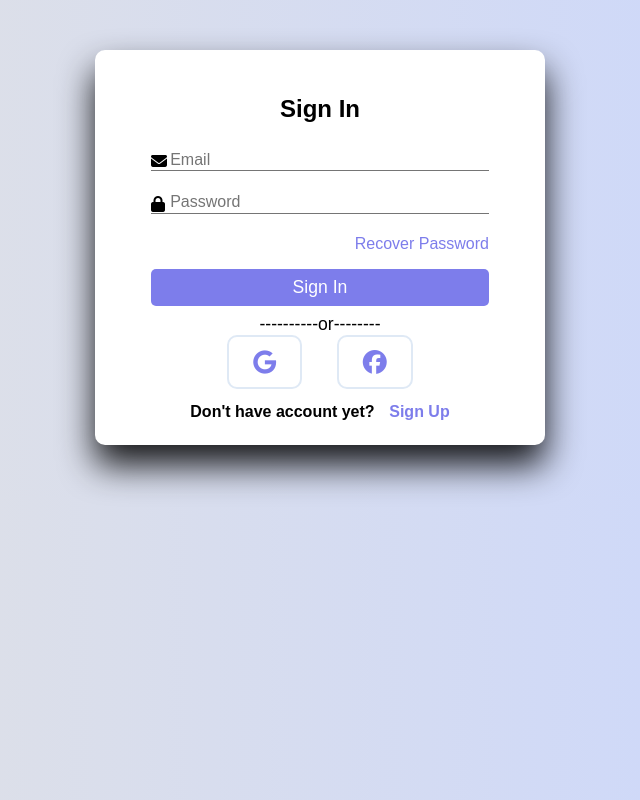
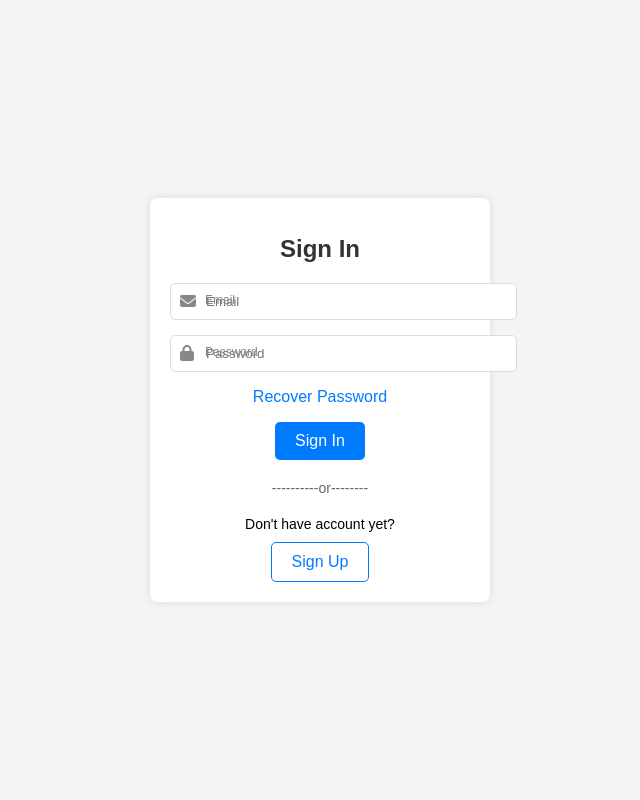
Before and after one commit to anuk549/book_store_IWT, a PHP site: page / in a window 1280 px wide. Shown: the whole page, without its empty margins (320-960 px from the left). Run offline with PHP 8.4, Linux system fonts and the light colour scheme.

Commit message:
remove icon

```diff
--- a/login/index.html
+++ b/login/index.html
@@ -36,10 +36,6 @@
       <p class="or">
         ----------or--------
       </p>
-      <div class="icons">
-        <i class="fab fa-google"></i>
-        <i class="fab fa-facebook"></i>
-      </div>
       <div class="links">
         <p>Already Have Account ?</p>
         <button id="signInButton">Sign In</button>
@@ -67,10 +63,7 @@
         <p class="or">
           ----------or--------
         </p>
-        <div class="icons">
-          <i class="fab fa-google"></i>
-          <i class="fab fa-facebook"></i>
-        </div>
+
         <div class="links">
           <p>Don't have account yet?</p>
           <button id="signUpButton">Sign Up</button>
--- a/login/style.css
+++ b/login/style.css
@@ -1,137 +1,123 @@
-*{
-    margin:0;
-    padding:0;
-    box-sizing:border-box;
-    font-family:"poppins",sans-serif;
+/* General Styles */
+body {
+    font-family: Arial, sans-serif;
+    background-color: #f4f4f4;
+    display: flex;
+    justify-content: center;
+    align-items: center;
+    height: 100vh;
+    margin: 0;
 }
-body{
-    background-color: #c9d6ff;
-    background:linear-gradient(to right,#e2e2e2,#c9d6ff);
+
+.container {
+    background: #fff;
+    padding: 20px;
+    border-radius: 8px;
+    box-shadow: 0 0 10px rgba(0, 0, 0, 0.1);
+    width: 300px;
+    text-align: center;
 }
-.container{
-    background:#fff;
-    width:450px;
-    padding:1.5rem;
-    margin:50px auto;
-    border-radius:10px;
-    box-shadow:0 20px 35px rgba(0,0,1,0.9);
+
+.form-title {
+    margin-bottom: 20px;
+    font-size: 24px;
+    color: #333;
 }
-form{
-    margin:0 2rem;
+
+.input-group {
+    position: relative;
+    margin-bottom: 15px;
 }
-.form-title{
-    font-size:1.5rem;
-    font-weight:bold;
-    text-align:center;
-    padding:1.3rem;
-    margin-bottom:0.4rem;
+
+.input-group i {
+    position: absolute;
+    left: 10px;
+    top: 50%;
+    transform: translateY(-50%);
+    color: #888;
 }
-input{
-    color:inherit;
-    width:100%;
-    background-color:transparent;
-    border:none;
-    border-bottom:1px solid #757575;
-    padding-left:1.5rem;
-    font-size:15px;
+
+.input-group input {
+    width: 100%;
+    padding: 10px 10px 10px 35px;
+    border: 1px solid #ddd;
+    border-radius: 5px;
 }
-.input-group{
-    padding:1% 0;
-    position:relative;
 
+.input-group label {
+    position: absolute;
+    top: 10px;
+    left: 35px;
+    font-size: 12px;
+    color: #888;
+    transition: 0.3s;
 }
-.input-group i{
-    position:absolute;
-    color:black;
+
+.input-group input:focus + label,
+.input-group input:not(:placeholder-shown) + label {
+    top: -10px;
+    left: 0;
+    font-size: 10px;
+    color: #333;
 }
-input:focus{
-    background-color: transparent;
-    outline:transparent;
-    border-bottom:2px solid hsl(327,90%,28%);
+
+.btn {
+    background-color: #007bff;
+    color: white;
+    border: none;
+    padding: 10px 20px;
+    border-radius: 5px;
+    cursor: pointer;
+    font-size: 16px;
 }
-input::placeholder{
-    color:transparent;
+
+.btn:hover {
+    background-color: #0056b3;
 }
-label{
-    color:#757575;
-    position:relative;
-    left:1.2em;
-    top:-1.3em;
-    cursor:auto;
-    transition:0.3s ease all;
+
+.or {
+    margin: 20px 0;
+    font-size: 14px;
+    color: #666;
 }
-input:focus~label,input:not(:placeholder-shown)~label{
-    top:-3em;
-    color:hsl(327,90%,28%);
-    font-size:15px;
+
+.icons i {
+    font-size: 20px;
+    margin: 0 10px;
+    color: #333;
+    cursor: pointer;
 }
-.recover{
-    text-align:right;
-    font-size:1rem;
-    margin-bottom:1rem;
 
+.links {
+    margin-top: 20px;
 }
-.recover a{
-    text-decoration:none;
-    color:rgb(125,125,235);
+
+.links p {
+    margin-bottom: 10px;
+    font-size: 14px;
 }
-.recover a:hover{
-    color:blue;
-    text-decoration:underline;
+
+.links button {
+    background: transparent;
+    border: 1px solid #007bff;
+    color: #007bff;
+    padding: 10px 20px;
+    border-radius: 5px;
+    cursor: pointer;
+    font-size: 16px;
 }
-.btn{
-    font-size:1.1rem;
-    padding:8px 0;
-    border-radius:5px;
-    outline:none;
-    border:none;
-    width:100%;
-    background:rgb(125,125,235);
-    color:white;
-    cursor:pointer;
-    transition:0.9s;
+
+.links button:hover {
+    background-color: #007bff;
+    color: white;
+    border: 1px solid transparent;
 }
-.btn:hover{
-    background:#07001f;
+
+.recover a {
+    color: #007bff;
+    text-decoration: none;
 }
-.or{
-    font-size:1.1rem;
-    margin-top:0.5rem;
-    text-align:center;
+
+.recover a:hover {
+    text-decoration: underline;
 }
-.icons{
-    text-align:center;
-}
-.icons i{
-    color:rgb(125,125,235);
-    padding:0.8rem 1.5rem;
-    border-radius:10px;
-    font-size:1.5rem;
-    cursor:pointer;
-    border:2px solid #dfe9f5;
-    margin:0 15px;
-    transition:1s;
-}
-.icons i:hover{
-    background:#07001f;
-    font-size:1.6rem;
-    border:2px solid rgb(125,125,235);
-}
-.links{
-    display:flex;
-    justify-content:space-around;
-    padding:0 4rem;
-    margin-top:0.9rem;
-    font-weight:bold;
-}
-button{
-    color:rgb(125,125,235);
-    border:none;
-    background-color:transparent;
-    font-size:1rem;
-    font-weight:bold;
-}
-button:hover{
-    text-decoration:underline;
-    color:blue;
-}
```
